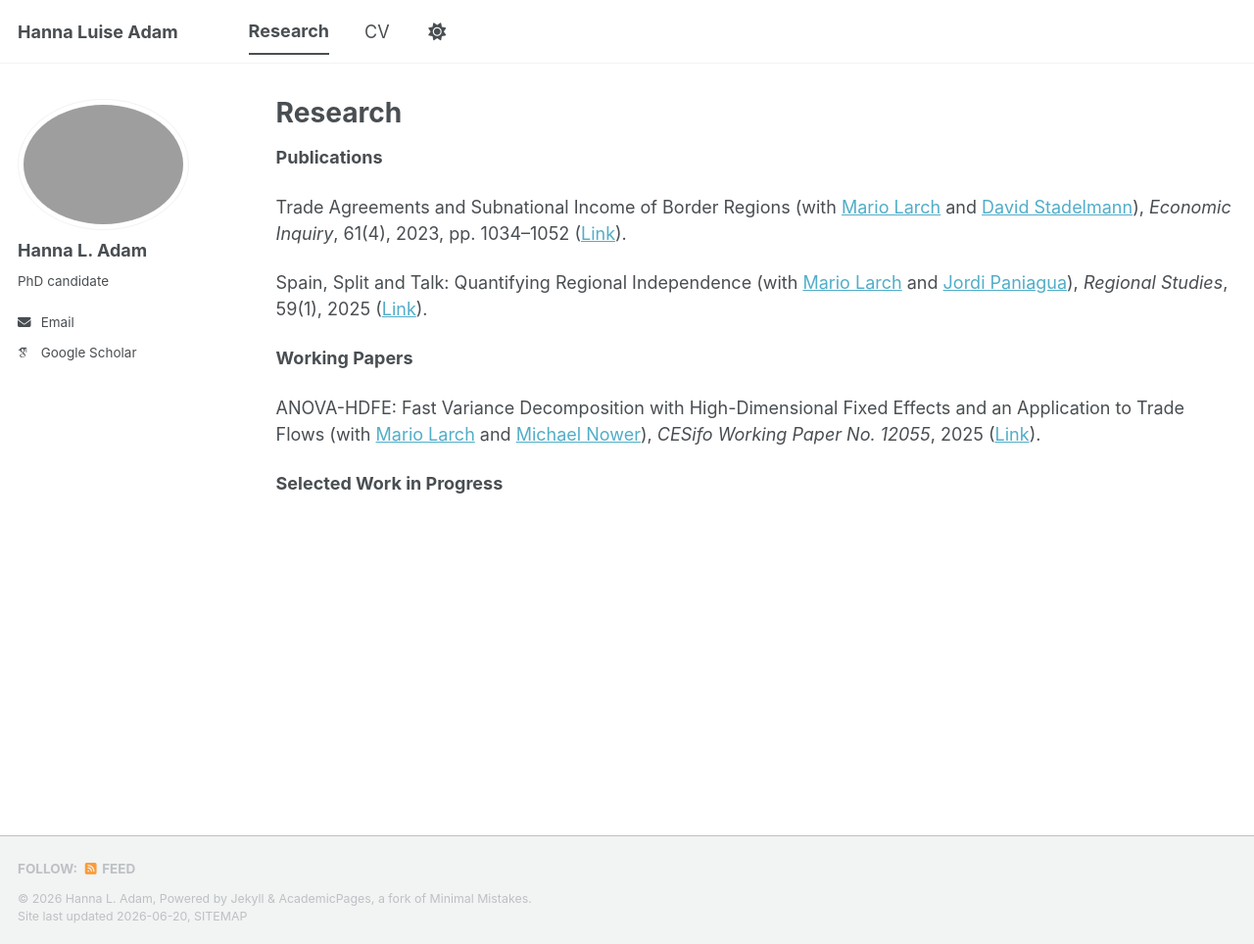
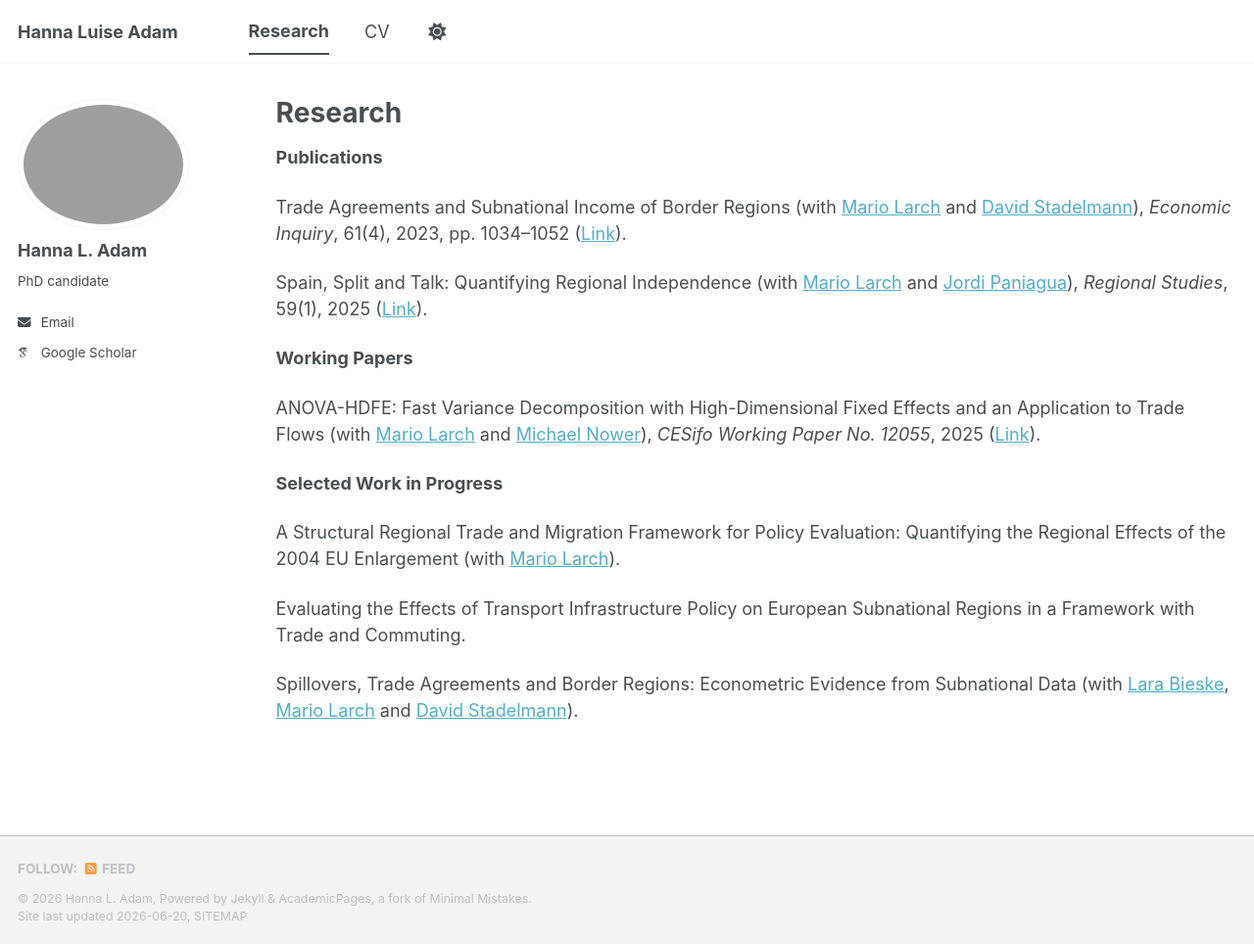
Before and after one commit to hanna-l-adam/hanna-l-adam.github.io, a Jekyll site: the page built from _pages/research.md, in a window 1280 px wide and 964 px high. Shown: the whole window at 98% size. Built offline with Jekyll 4.4.1, drawn with Linux system fonts in a browser that asks for light colours; some web fonts are replaced; a script bundle is joined from its source files by our own code; library files that are not in the unit come from our copies.

Commit message:
Update research.md

```diff
--- a/_pages/research.md
+++ b/_pages/research.md
@@ -19,3 +19,9 @@ ANOVA-HDFE: Fast Variance Decomposition with High-Dimensional Fixed Effects and
 
 
 **Selected Work in Progress**
+
+A Structural Regional Trade and Migration Framework for Policy Evaluation: Quantifying the Regional Effects of the 2004 EU Enlargement (with <a href="https://www.ewf.uni-bayreuth.de/en/team/Prof_Mario_Larch/index.php" target="_blank">Mario Larch</a>).
+
+Evaluating the Effects of Transport Infrastructure Policy on European Subnational Regions in a Framework with Trade and Commuting.
+
+Spillovers, Trade Agreements and Border Regions: Econometric Evidence from Subnational Data (with <a href="https://www.entwicklung.uni-bayreuth.de/en/team/Bieske-Lara/index.php" target="_blank">Lara Bieske</a>, <a href="https://www.ewf.uni-bayreuth.de/en/team/Prof_Mario_Larch/index.php" target="_blank">Mario Larch</a> and <a href="https://www.entwicklung.uni-bayreuth.de/en/team/david-stadelmann/" target="_blank">David Stadelmann</a>).
```
